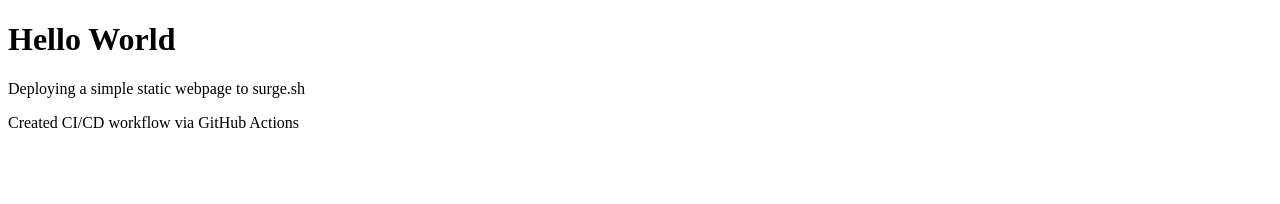
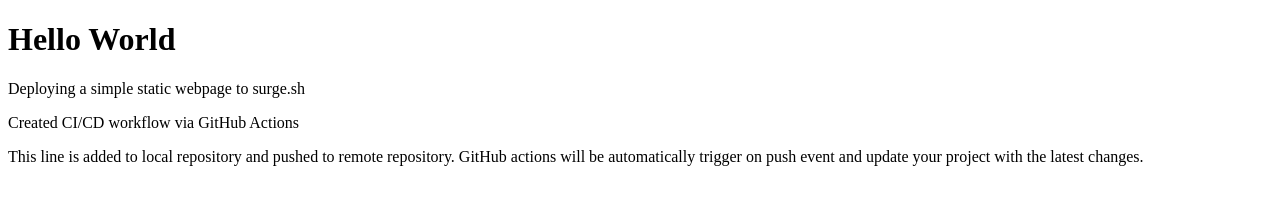
Before and after one commit to usmanahmed-m/Intro-to-Surge-and-GitHub-Actions, a plain HTML site: page index.html in a window 1280 px wide. Drawn offline with Linux system fonts and the light colour scheme.

Commit message:
added third para in index.html file.

```diff
--- a/index.html
+++ b/index.html
@@ -11,5 +11,11 @@
     <p>Deploying a simple static webpage to surge.sh</p>
 
     <p>Created CI/CD workflow via GitHub Actions</p>
+
+    <p>
+      This line is added to local repository and pushed to remote repository.
+      GitHub actions will be automatically trigger on push event and update your
+      project with the latest changes.
+    </p>
   </body>
 </html>
```
